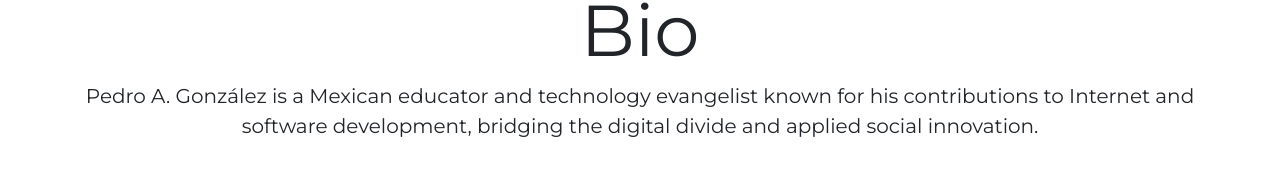
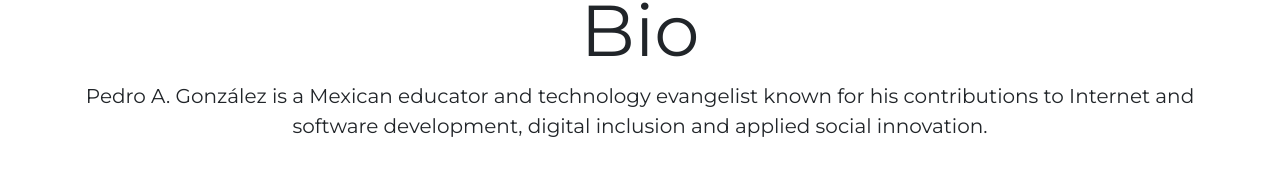
Before and after one commit to pedroagont/pedroagont, a React (Create React App) app: page / in a window 1280 px wide. Shown: the part 1093-1284 px from the top of the page. Built offline with nearby package versions, Linux system fonts and the light colour scheme.

Commit message:
Change description text

```diff
--- a/src/components/Main.js
+++ b/src/components/Main.js
@@ -7,7 +7,7 @@ const Main = (props) => {
       <Jumbotron className="text-center bg-transparent" style={{ marginBottom: '0' }}>
         <Container>
           <h1 className="display-3">Bio</h1>
-          <p className="lead">Pedro A. González is a Mexican educator and technology evangelist known for his contributions to Internet and software development, bridging the digital divide and applied social innovation.</p>
+          <p className="lead">Pedro A. González is a Mexican educator and technology evangelist known for his contributions to Internet and software development, digital inclusion and applied social innovation.</p>
         </Container>
         <Container className="mt-5">
           <Row>
```
